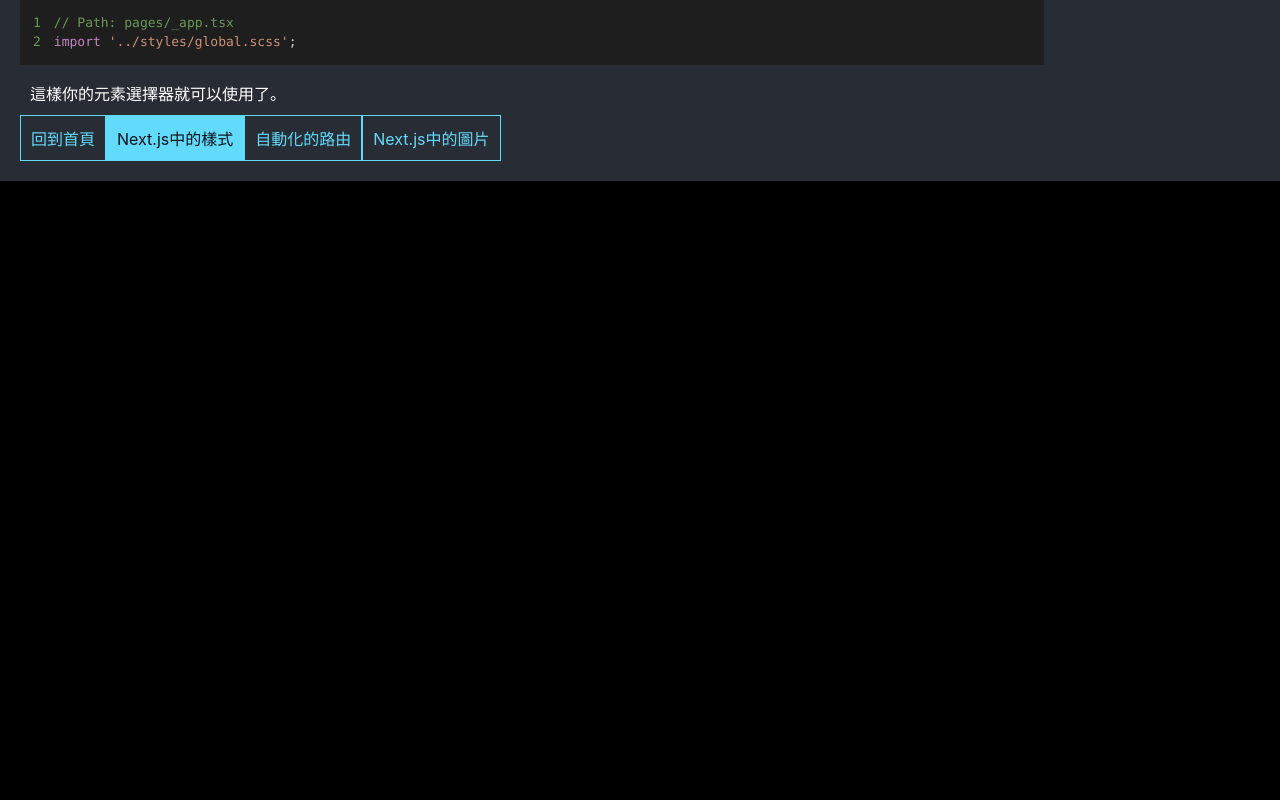
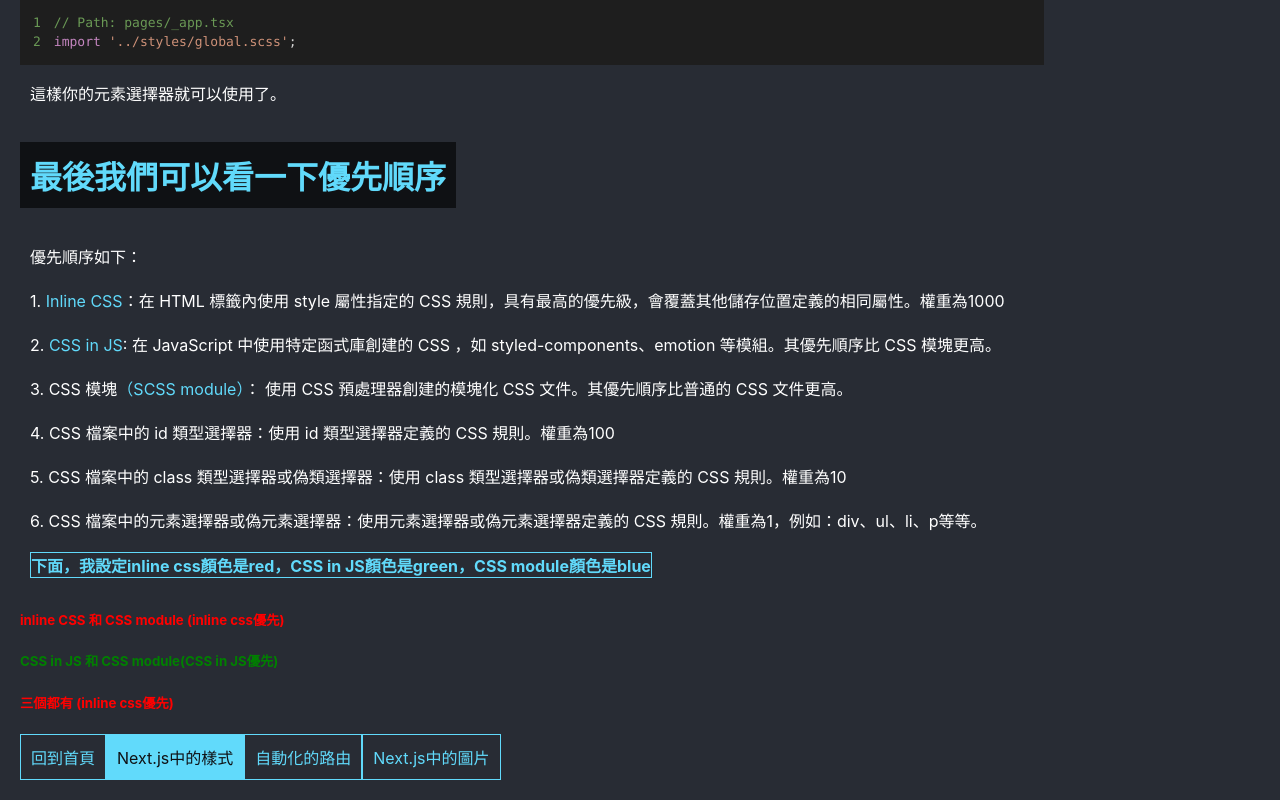
Before and after one commit to Bobo100/React-Next.js-Introduce, a Next.js app: page /styles-nextjs in a window 1280 px wide. Shown: the part 4861-5661 px from the top of the page. Before the commit the page ends 5042 px from the top, so only its background shows below. Built offline with nearby package versions, Linux system fonts and the light colour scheme.

Commit message:
補充介紹

```diff
--- /dev/null
+++ b/components/css/StyleOrder.module.scss
@@ -0,0 +1,3 @@
+.h5 {
+    color: blue;
+}
--- /dev/null
+++ b/components/style_order.tsx
@@ -0,0 +1,20 @@
+// 用來測試 優先順序
+// 1. 用來測試 style 的優先順序
+import style from "./css/StyleOrder.module.scss";
+const StyleOrder = () => {
+    return (
+        <div>
+            <div className="hightlight">下面，我設定inline css顏色是red，CSS in JS顏色是green，CSS module顏色是blue</div>
+            <h5 style={{ color: "red" }} className={style.h5}>inline CSS 和 CSS module (inline css優先)</h5>
+            <h5 className={`${style.h5} `}>CSS in JS 和 CSS module(CSS in JS優先)</h5>
+            <h5 style={{ color: "red" }} className={`${style.h5} h5`}>三個都有 (inline css優先)</h5>
+            <style jsx>{`
+                h5 {
+                    color: green;
+                }
+            `}</style>
+        </div>
+    );
+};
+
+export default StyleOrder;
--- a/next.config.js
+++ b/next.config.js
@@ -4,4 +4,5 @@ module.exports = {
   sassOptions: {
     includePaths: [path.join(__dirname, 'styles')],
   },
+  // basePath: '/docs',
 }
--- a/pages/index.tsx
+++ b/pages/index.tsx
@@ -15,7 +15,9 @@ function HomePage() {
                 <ul>
                     <li>自動化的路由 (不需要自己在寫router)</li>
                     <li>自動化的編譯</li>
+                    <p>開發人員只需要按照慣例編寫代碼，然後在構建時使用Next.js，就可以自動完成代碼的編譯（compile）。現代JavaScript（例如ES6+）和CSS（例如Sass、Less等）通常需要編譯成舊版的JavaScript和CSS，以便在所有流覽器上運行。Next.js可以幫助開發人員自動完成這些編譯工作，讓開發人員專注於編寫代碼本身。</p>
                     <li>自動化的代碼分割</li>
+                    <p>在使用Next.js開發時，Next.js會自動將頁面拆分成多個小塊（chunks），並在需要時動態載入這些小塊。這樣可以提高頁面加載速度和性能，因為當用戶訪問頁面時，只需要載入所需的小塊，而不需要載入整個頁面。</p>
                     <li>自動化的靜態資源優化</li>
                 </ul>
 
--- a/pages/styles-nextjs.tsx
+++ b/pages/styles-nextjs.tsx
@@ -4,6 +4,7 @@ import CSSinJS from "../components/CSSinJS";
 import CssinJs3 from "../components/CSSinJS-styled-component";
 import CSSinJS2 from "../components/CSSinJS2";
 import Layout from "../components/layout";
+import StyleOrder from "../components/style_order";
 import styles from "../styles/styles.module.scss";
 const NextStyles = () => {
   return (
@@ -193,7 +194,19 @@ ul {
 import '../styles/global.scss';`}
       </CommonPrism>
       <p>這樣你的元素選擇器就可以使用了。</p>
-        </Layout>
+
+      <h2>最後我們可以看一下優先順序</h2>
+      <p>優先順序如下：</p>
+      <p>1. <span>Inline CSS</span>：在 HTML 標籤內使用 style 屬性指定的 CSS 規則，具有最高的優先級，會覆蓋其他儲存位置定義的相同屬性。權重為1000</p>
+      <p>2. <span>CSS in JS</span>: 在 JavaScript 中使用特定函式庫創建的 CSS ，如 styled-components、emotion 等模組。其優先順序比 CSS 模塊更高。</p>
+      <p>3. CSS 模塊<span>（SCSS module）</span>： 使用 CSS 預處理器創建的模塊化 CSS 文件。其優先順序比普通的 CSS 文件更高。</p>
+      <p>4. CSS 檔案中的 id 類型選擇器：使用 id 類型選擇器定義的 CSS 規則。權重為100 </p>
+      <p>5. CSS 檔案中的 class 類型選擇器或偽類選擇器：使用 class 類型選擇器或偽類選擇器定義的 CSS 規則。權重為10</p>
+      <p>6. CSS 檔案中的元素選擇器或偽元素選擇器：使用元素選擇器或偽元素選擇器定義的 CSS 規則。權重為1，例如：div、ul、li、p等等。</p>
+
+      <StyleOrder />
+
+    </Layout >
 
   );
 };
--- a/styles/global.scss
+++ b/styles/global.scss
@@ -176,3 +176,13 @@ span {
         display: none;
     }
 }
+
+// css order
+
+h5 {
+    color: white;
+}
+
+.h5 {
+    color: white;
+}
```
Also changed, not shown: styles/styles.module.scss (line endings or trailing spaces). Lines whose indentation alone changed are shown as unchanged.
